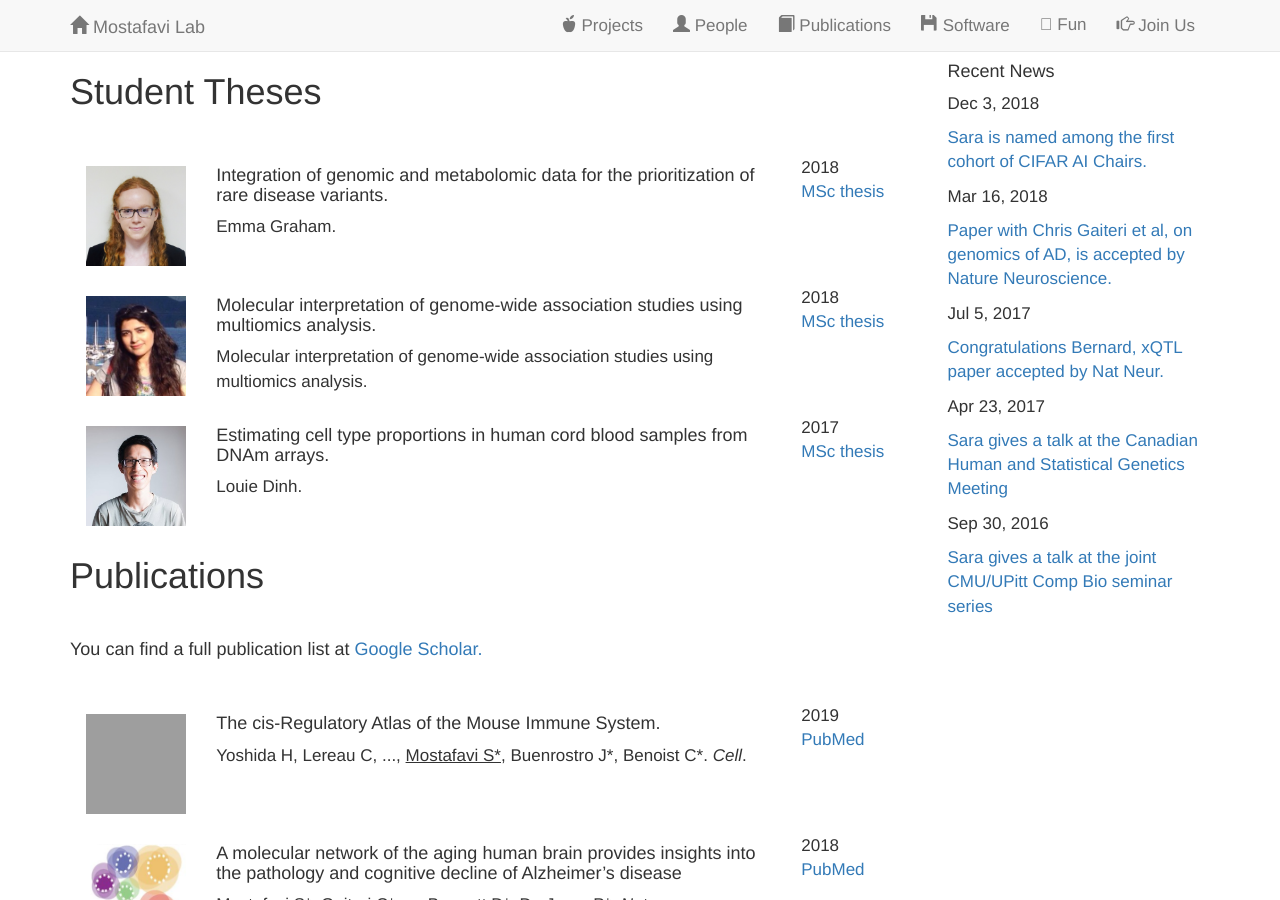
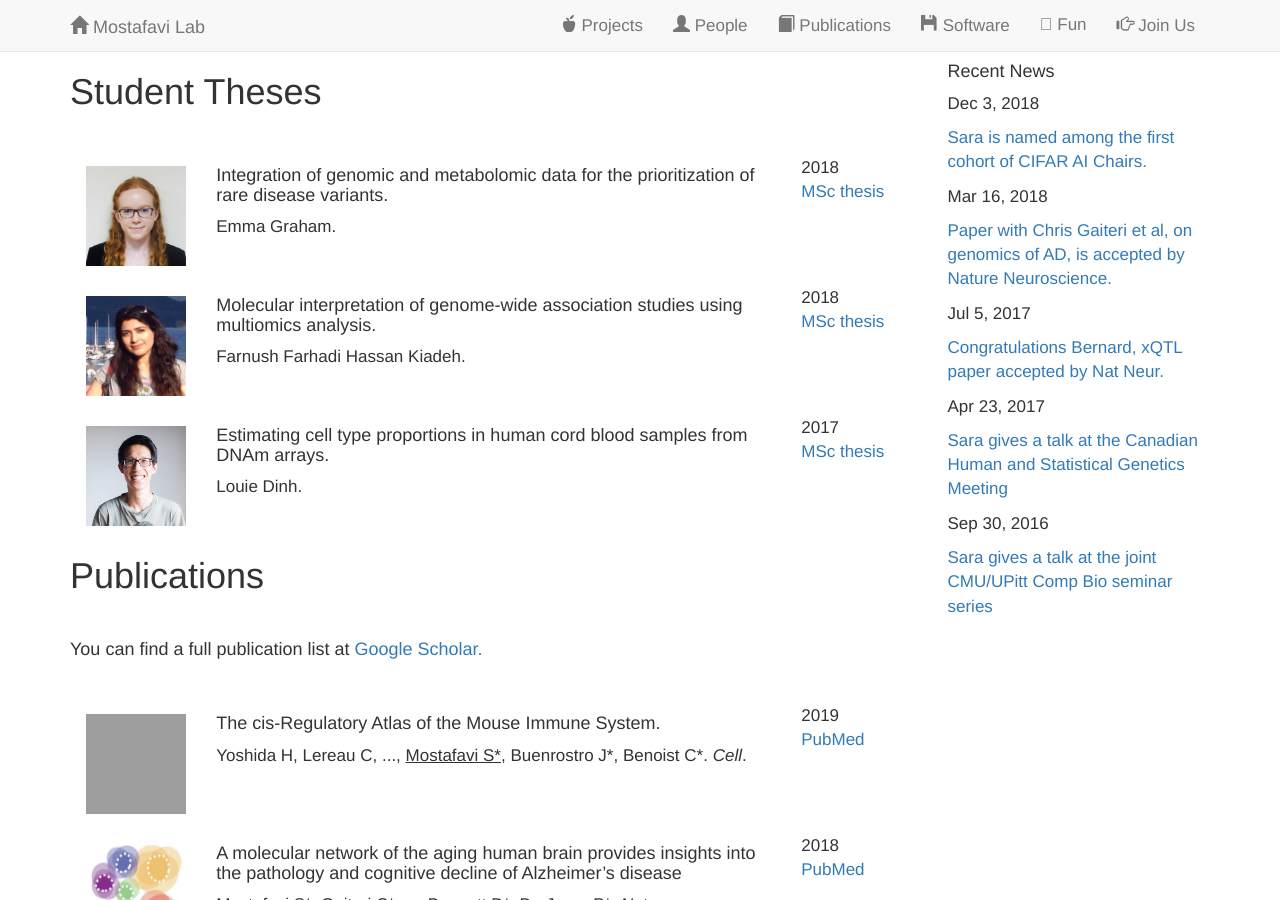
Before and after one commit to saramostafavi/saramostafavi.github.io, a Jekyll site: the page built from publications.html, in a window 1280 px wide and 900 px high. Built offline with Jekyll 4.4.1, drawn with Linux system fonts in a browser that asks for light colours; nearby versions of some CDN libraries; a style sheet for code colours, icons or effects is not loaded; grey boxes are pictures that could not be loaded.

Commit message:
updatedupdate

```diff
--- a/_data/theses.yml
+++ b/_data/theses.yml
@@ -10,10 +10,10 @@
     name: MSc thesis
     url: https://open.library.ubc.ca/cIRcle/collections/ubctheses/24/items/1.0374227
 
-- author: >
+- title: >
     Molecular interpretation of genome-wide association studies using multiomics analysis.
-  title: >
-    Molecular interpretation of genome-wide association studies using multiomics analysis.
+  author: >
+    Farnush Farhadi Hassan Kiadeh.
   image: ../images/Farnush.png
   year: 2018
   repo:
```
